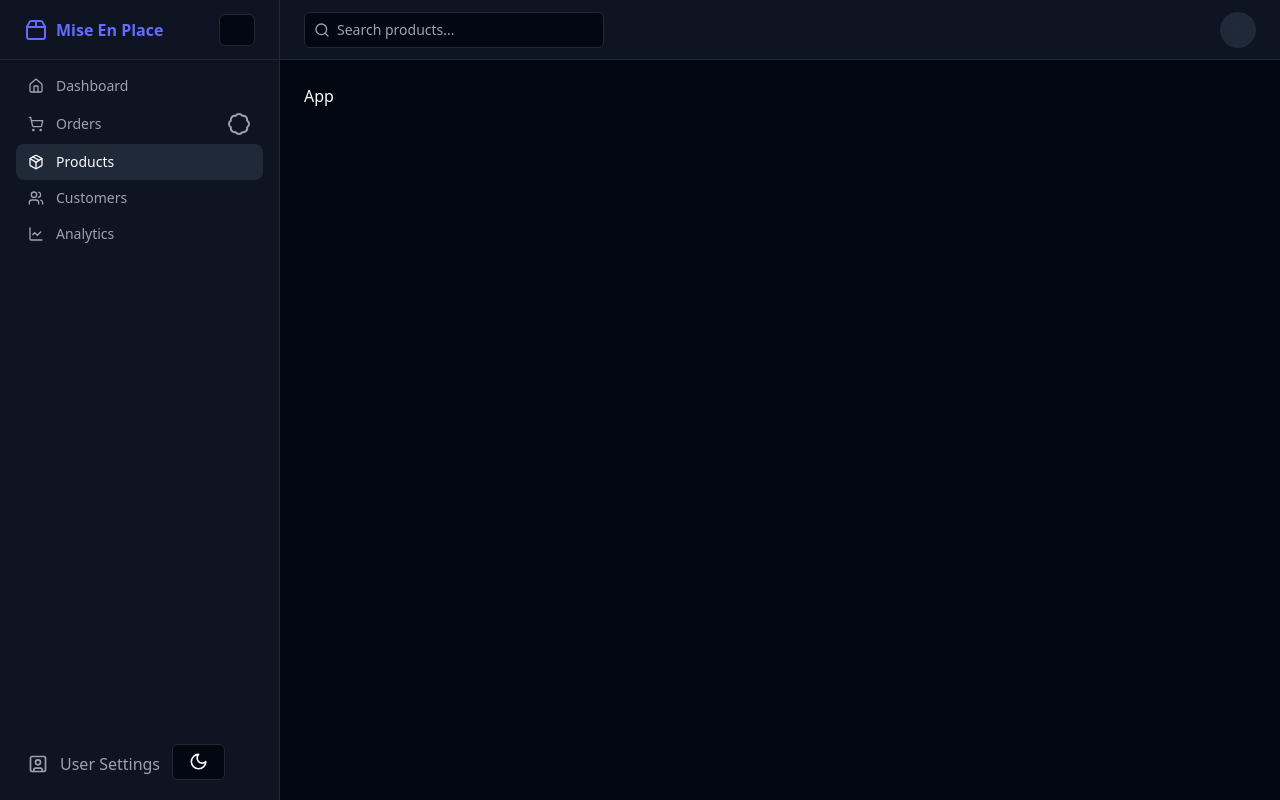
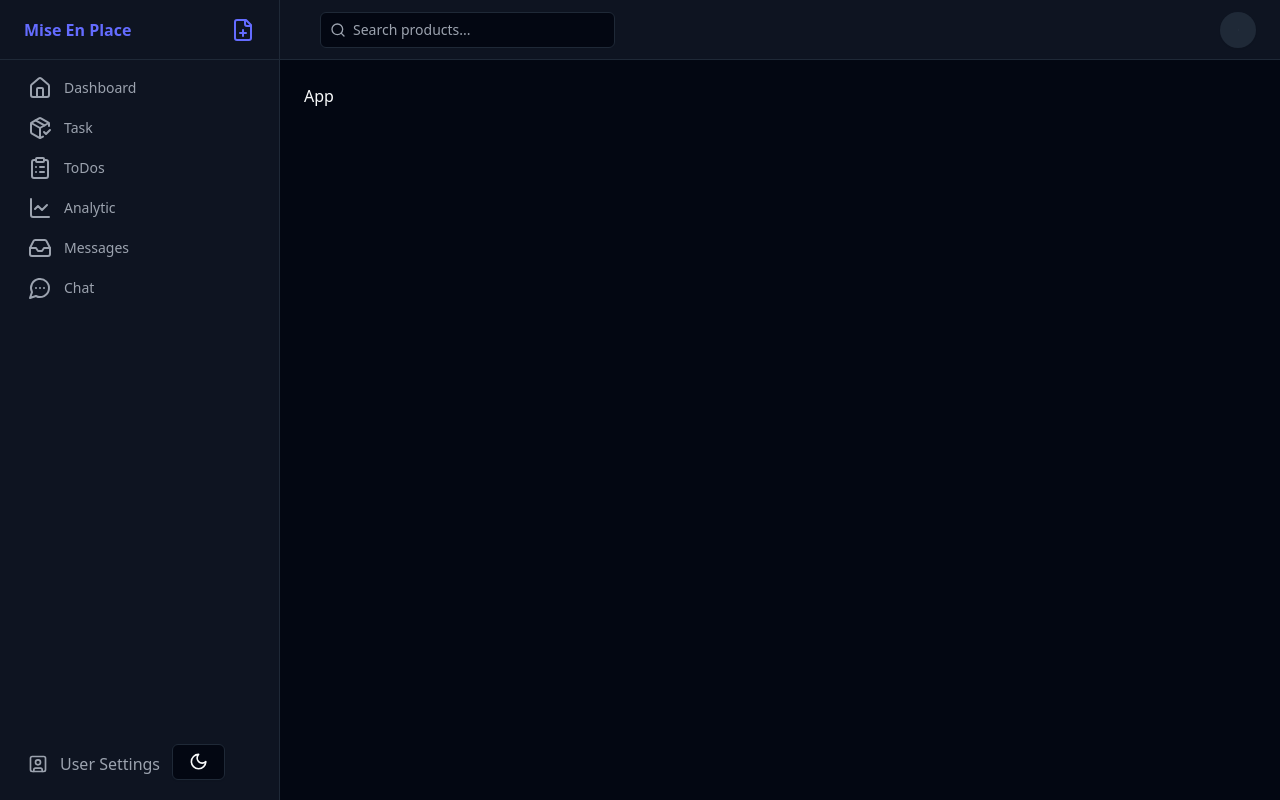
Before and after one commit to koloyyee/mise_en_place_react, a React (Vite) app: page /app in a window 1280 px wide. Built offline with nearby package versions, Linux system fonts and the light colour scheme.

Commit message:
refactor menu, and added table

```diff
--- a/package.json
+++ b/package.json
@@ -15,6 +15,7 @@
     "@radix-ui/react-icons": "^1.3.0",
     "@radix-ui/react-slot": "^1.1.0",
     "@radix-ui/react-tooltip": "^1.1.2",
+    "@radix-ui/react-visually-hidden": "^1.1.0",
     "class-variance-authority": "^0.7.0",
     "clsx": "^2.1.1",
     "lucide-react": "^0.439.0",
--- /dev/null
+++ b/src/components/layout/menu-content.tsx
@@ -0,0 +1,28 @@
+import { ClipboardList, Home, Inbox, LineChart, Link, PackageCheck } from "lucide-react";
+
+export default function MenuContent() {
+
+  const menu = [
+    { text: "Dashboard", icon: <Home className="h-4 w-4" /> },
+    { text: "Task", icon: <PackageCheck className="h-4 w-4" /> },
+    { text: "List", icon: <ClipboardList className="h-4 w-4" /> },
+    { text: "Analytic", icon: <LineChart className="h-4 w-4" /> },
+    { text: "Messages", icon: <Inbox className="h-4 w-4" /> },
+  ]
+  return (
+    <div className="flex-1">
+    <nav className="grid items-start px-2 text-sm font-medium lg:px-4">
+      {menu.map( (item, index)=> (
+        <Link
+        key={index}
+          to="#"
+          className="flex items-center gap-3 rounded-lg px-3 py-2 text-muted-foreground transition-all hover:text-primary"
+        >
+          {item.icon}
+          {item.text}
+        </Link>
+      ))}
+    </nav>
+  </div>
+  );
+}
--- a/src/components/ui/sheet.tsx
+++ b/src/components/ui/sheet.tsx
@@ -63,7 +63,7 @@ const SheetContent = React.forwardRef<
       {...props}
     >
       <SheetPrimitive.Close className="absolute right-4 top-4 rounded-sm opacity-70 ring-offset-background transition-opacity hover:opacity-100 focus:outline-none focus:ring-2 focus:ring-ring focus:ring-offset-2 disabled:pointer-events-none data-[state=open]:bg-secondary">
-        <Cross2Icon className="h-4 w-4" />
+        <Cross2Icon className="h-4 w-4" color="white" />
         <span className="sr-only">Close</span>
       </SheetPrimitive.Close>
       {children}
--- /dev/null
+++ b/src/routes/404.tsx
@@ -0,0 +1,28 @@
+export default function ErrorPage() {
+  // create Error Page that fits react router dom v6.0
+  return (
+    <div className="flex items-center justify-center h-screen">
+      <div className="text-center">
+        <svg
+          xmlns="http://www.w3.org/2000/svg"
+          width="24"
+          height="24"
+          viewBox="0 0 24 24"
+          fill="none"
+          stroke="currentColor"
+          stroke-width="2"
+          stroke-linecap="round"
+          stroke-linejoin="round"
+          className="lucide lucide-cat h-[24rem] w-[24rem]"
+        >
+          <path d="M12 5c.67 0 1.35.09 2 .26 1.78-2 5.03-2.84 6.42-2.26 1.4.58-.42 7-.42 7 .57 1.07 1 2.24 1 3.44C21 17.9 16.97 21 12 21s-9-3-9-7.56c0-1.25.5-2.4 1-3.44 0 0-1.89-6.42-.5-7 1.39-.58 4.72.23 6.5 2.23A9.04 9.04 0 0 1 12 5Z" />
+          <path d="M8 14v.5" />
+          <path d="M16 14v.5" />
+          <path d="M11.25 16.25h1.5L12 17l-.75-.75Z" />
+        </svg>
+        <h1 className="text-16xl font-bold text-primary">404</h1>
+        <p className="text-lg text-muted-foreground">Page Not Found</p>
+      </div>
+    </div>
+  );
+}
--- a/src/routes/app/root.tsx
+++ b/src/routes/app/root.tsx
@@ -1,74 +1,78 @@
-import { Badge, CircleUser, FilePlus, Home, LineChart, Menu, Package, Package2, Search, ShoppingCart, SquareUser, Sun, SunMoon, Users, } from "lucide-react";
-import "./app.css";
-import { Link, Outlet } from "react-router-dom";
-import { Input } from "@/components/ui/input";
-import { Sheet, SheetContent, SheetTrigger } from "@/components/ui/sheet";
+import { ThemeProvider } from "@/components/theme/theme-provider";
+import ThemeToggle from "@/components/theme/theme-toggle";
 import { Button } from "@/components/ui/button";
 import { DropdownMenu, DropdownMenuContent, DropdownMenuItem, DropdownMenuLabel, DropdownMenuSeparator, DropdownMenuTrigger } from "@/components/ui/dropdown-menu";
-import { ThemeProvider } from "@/components/theme/theme-provider";
-import ThemeToggle from "@/components/theme/theme-toggle";
+import { Input } from "@/components/ui/input";
+import { Sheet, SheetContent, SheetDescription, SheetTitle, SheetTrigger } from "@/components/ui/sheet";
+import { VisuallyHidden } from "@radix-ui/react-visually-hidden";
+import { CircleUser, ClipboardList, FilePlus, Home, Inbox, LineChart, Menu, MessageCircleMore, Package2, PackageCheck, Search, SquareUser } from "lucide-react";
+import { Link, Outlet } from "react-router-dom";
+import "./app.css";
+
+
+/***
+ * Understanding the app:
+ * Dashboard: /app - consist of short list of tasks involved, todos, and reminder<br>
+ * Task: /tasks - a detail table of tasks with assigner, assignee and other more detail information.<br>
+ *       /tasks/:id - able to see the status high, mid, low, etc and other related information, deadline.
+ * ToDo: /todos - a list of personal todos, status will be done, working, overdue etc.
+ * Analytics: /analytics - a graph of what's has been done, or some sort of data visualisation.
+ * Message: /message - synchronous message (email) sending between users on this platform
+ * Chat: /chat - instead chat application.
+ *
+ */
+function RenderMenuContent({ isMobile }: { isMobile: boolean }) {
+  const twStyle = isMobile ? "h-5 w-5" : "h-6 w-6";
+
+  const menu = [
+    { href: "/app", text: "Dashboard", icon: <Home className={twStyle} /> },
+    { href: "/app/tasks", text: "Task", icon: <PackageCheck className={twStyle} /> },
+    { href: "/app/todos", text: "ToDos", icon: <ClipboardList className={twStyle} /> },
+    { href: "/app/analytics", text: "Analytic", icon: <LineChart className={twStyle} /> },
+    { href: "/app/messages", text: "Messages", icon: <Inbox className={twStyle} /> },
+    { href: "/app/chat", text: "Chat", icon: <MessageCircleMore className={twStyle} /> },
+  ]
+
+  return (
+    <>
+      {menu.map((item, index) => (
+        <Link
+          key={index}
+          to={item.href}
+          className="flex items-center gap-3 rounded-lg px-3 py-2 text-muted-foreground transition-all hover:text-primary"
+        >
+          {item.icon}
+          {item.text}
+        </Link>
+      ))}
+    </>
+  );
+}
 
 /**
  * The Layout of the app after login.
  */
 export default function AppRoot() {
-
-
   return (
     <ThemeProvider defaultTheme="dark" storageKey="vite-ui-theme">
       <div className="grid min-h-screen w-full md:grid-cols-[220px_1fr] lg:grid-cols-[280px_1fr]">
         <div className="hidden border-r bg-muted/40 md:block">
           <div className="flex h-full max-h-screen flex-col gap-2">
-            <div className="flex h-14 items-center border-b px-4 lg:h-[60px] lg:px-6">
+            <div className="flex h-14 items-center border-b px-4 lg:h-[60px] lg:px-6 justify-between">
               <Link to="/" className="flex items-center gap-2 font-semibold">
-                <Package2 className="h-6 w-6" />
+                {/* <Package2 className="h-6 w-6" /> */}
                 <span className="">Mise En Place</span>
               </Link>
-              <Button variant="outline" size="icon" className="ml-auto h-8 w-8">
-                <FilePlus className="h-4 w-4 " />
+              {/* <Button variant="outline" size="icon" className="ml-auto h-8 w-8"> */}
+              <Link to="#" className="flex items-center gap-2 font-semibold">
+                <FilePlus className="h-6 w-6 " />
                 <span className="sr-only">New Ticket</span>
-              </Button>
+              </Link>
+              {/* </Button> */}
             </div>
             <div className="flex-1">
               <nav className="grid items-start px-2 text-sm font-medium lg:px-4">
-                <Link
-                  to="#"
-                  className="flex items-center gap-3 rounded-lg px-3 py-2 text-muted-foreground transition-all hover:text-primary"
-                >
-                  <Home className="h-4 w-4" />
-                  Dashboard
-                </Link>
-                <Link
-                  to="#"
-                  className="flex items-center gap-3 rounded-lg px-3 py-2 text-muted-foreground transition-all hover:text-primary"
-                >
-                  <ShoppingCart className="h-4 w-4" />
-                  Orders
-                  <Badge className="ml-auto flex h-6 w-6 shrink-0 items-center justify-center rounded-full">
-                    6
-                  </Badge>
-                </Link>
-                <Link
-                  to="#"
-                  className="flex items-center gap-3 rounded-lg bg-muted px-3 py-2 text-primary transition-all hover:text-primary"
-                >
-                  <Package className="h-4 w-4" />
-                  Products{" "}
-                </Link>
-                <Link
-                  to="#"
-                  className="flex items-center gap-3 rounded-lg px-3 py-2 text-muted-foreground transition-all hover:text-primary"
-                >
-                  <Users className="h-4 w-4" />
-                  Customers
-                </Link>
-                <Link
-                  to="#"
-                  className="flex items-center gap-3 rounded-lg px-3 py-2 text-muted-foreground transition-all hover:text-primary"
-                >
-                  <LineChart className="h-4 w-4" />
-                  Analytics
-                </Link>
+                <RenderMenuContent isMobile={false} />
               </nav>
             </div>
             <div className="mt-auto p-4">
@@ -89,6 +93,11 @@ export default function AppRoot() {
         <div className="flex flex-col">
           <header className="flex h-14 items-center gap-4 border-b bg-muted/40 px-4 lg:h-[60px] lg:px-6">
             <Sheet>
+              <SheetDescription>
+                <VisuallyHidden>
+                  Mobile Menu
+                </VisuallyHidden>
+              </SheetDescription>
               <SheetTrigger asChild>
                 <Button
                   variant="outline"
@@ -100,6 +109,7 @@ export default function AppRoot() {
                 </Button>
               </SheetTrigger>
               <SheetContent side="left" className="flex flex-col">
+                <SheetTitle>Menu</SheetTitle>
                 <nav className="grid gap-2 text-lg font-medium">
                   <Link
                     to="#"
@@ -108,7 +118,9 @@ export default function AppRoot() {
                     <Package2 className="h-6 w-6" />
                     <span className="sr-only">Mise en Place</span>
                   </Link>
-                  <Link
+
+                  <RenderMenuContent isMobile={true} />
+                  {/* <Link
                     to="#"
                     className="mx-[-0.65rem] flex items-center gap-4 rounded-xl px-3 py-2 text-muted-foreground hover:text-foreground"
                   >
@@ -145,7 +157,7 @@ export default function AppRoot() {
                   >
                     <LineChart className="h-5 w-5" />
                     Analytics
-                  </Link>
+                  </Link> */}
                 </nav>
                 <div className="mt-auto">
                   <Link
--- /dev/null
+++ b/src/routes/tasks/index.tsx
@@ -0,0 +1,32 @@
+
+/**
+ * The index page of the tasks, shows all tasks with pagination.
+ */
+export default function Tasks() {
+
+  /***
+   * All the tasks are showing in table format
+   */
+  return (
+      <table>
+        <thead>
+          <th> #</th>
+          <th> Name</th>
+          <th> description</th>
+          <th> Assigner </th>
+          <th> Assignee </th>
+        </thead>
+        <tbody>
+          <tr>
+            <td>1</td>
+            <td>Clean up the table</td>
+            <td>The database table has to be clean for every test</td>
+            <td>David</td>
+            <td>Paul</td>
+          </tr>
+        </tbody>
+      </table>
+
+   );
+
+}
```
Also changed, not shown: src/components/layout/layout.tsx (renamed from src/components/layout.tsx, +4 -4 lines), src/main.tsx (+16 -7 lines), 1 other file (tests, documents, lock files or other folders).
